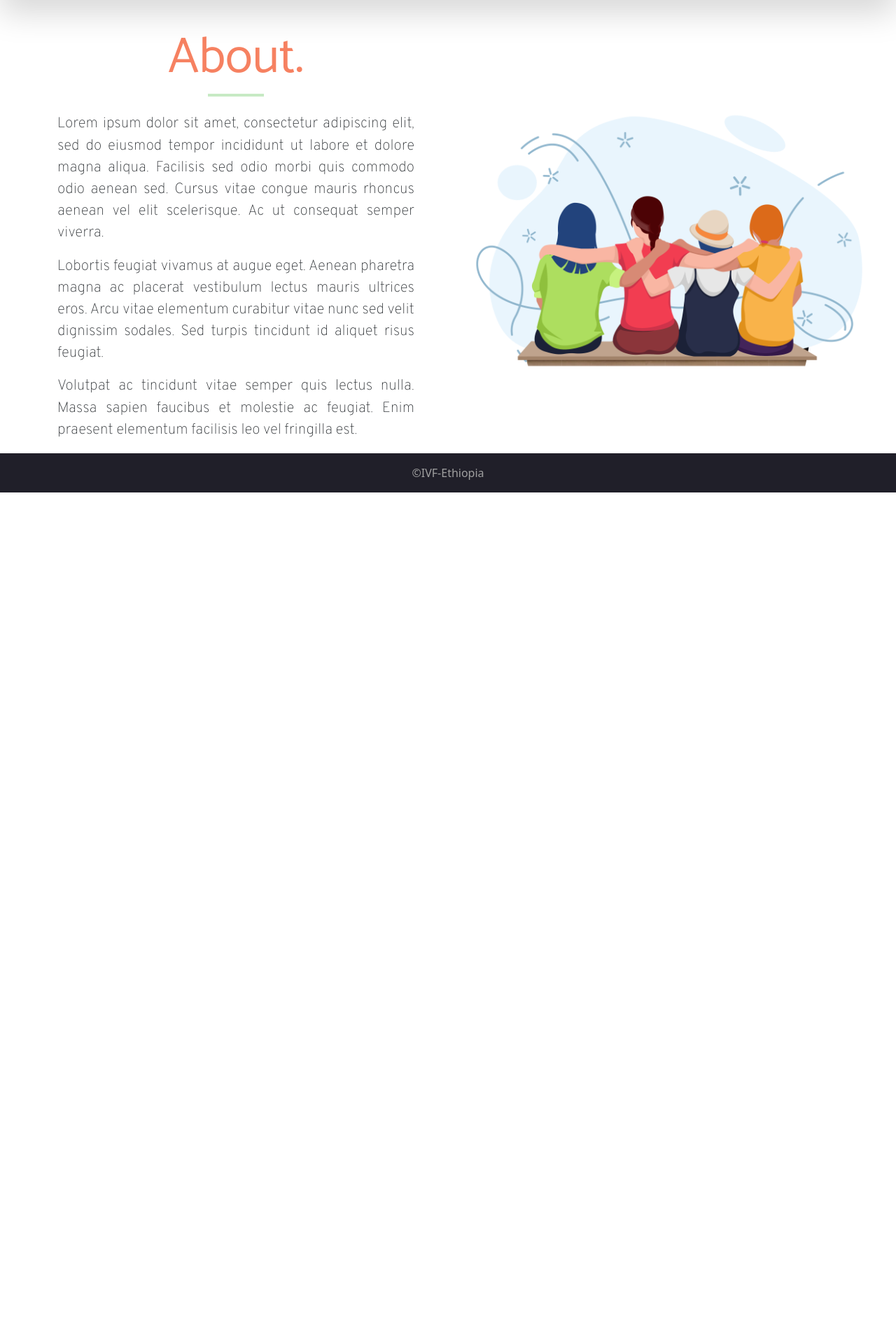
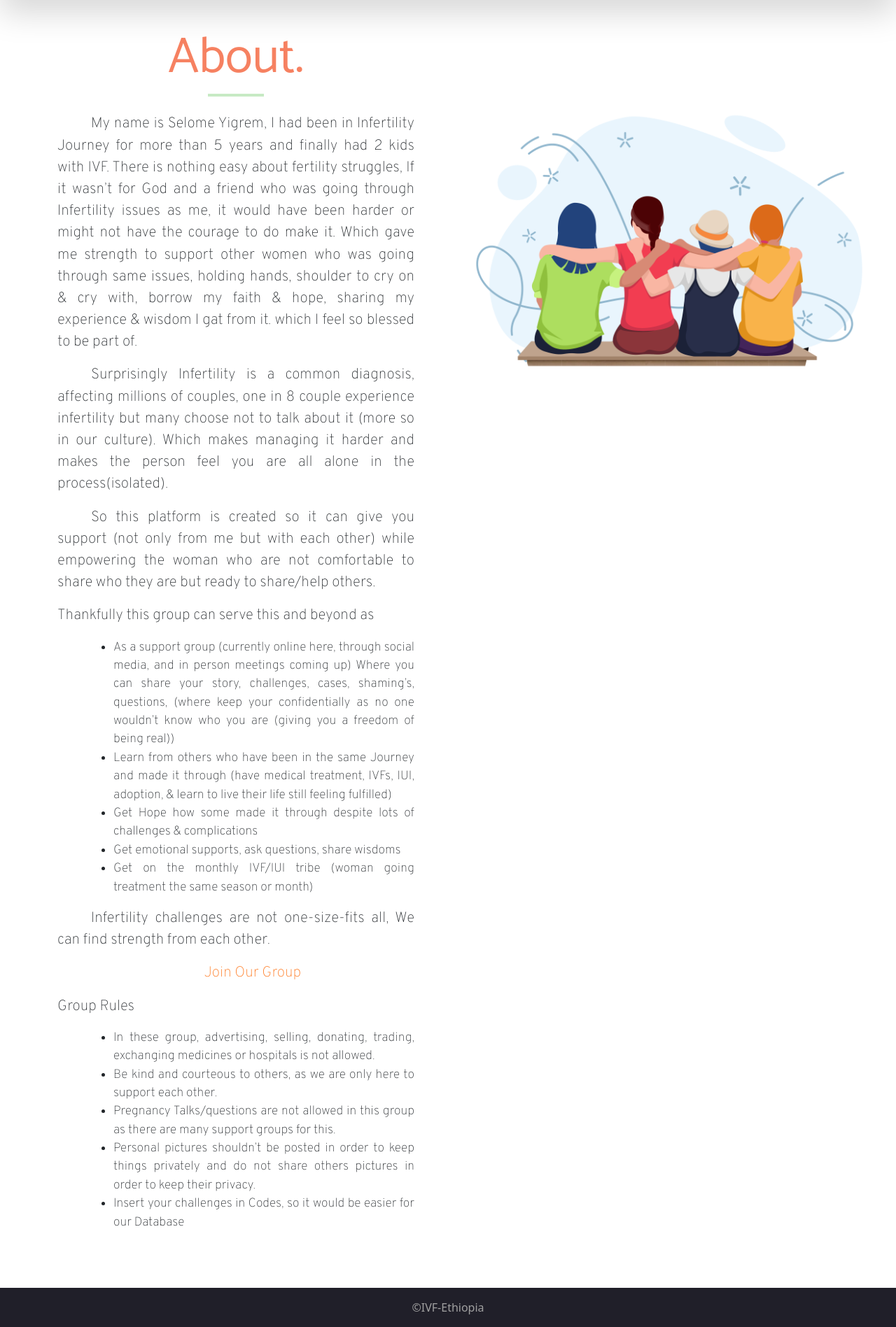
Before and after one commit to BiniyamAb/IVF-group-website, a Flask app: page /about in a window 1280 px wide. Shown: the part 56-1953 px from the top of the page at 70% size. Before the commit the page ends 760 px from the top, so only its background shows below. Run offline with Flask 2, Linux system fonts and the light colour scheme.

Commit message:
Changed the dummy contents of the pages.

```diff
--- a/static/css/aboutStyle.css
+++ b/static/css/aboutStyle.css
@@ -6,9 +6,11 @@
 
 #about-page-cont{
     margin-top: 6rem;
+    margin-bottom: 4rem
 }
 
 #about-page-cont img{
+    position: fixed;
     width: 38rem;
     height: 38rem;
 }
@@ -30,6 +32,27 @@
 
 #about-page-cont p{
     font-size: 1.3rem;
+    text-indent: 3rem;
     text-align: justify;
     font-family: 'Overpass', sans-serif;
 }
+
+#about-page-cont #ul-lead{
+    text-indent: 0rem;
+}
+
+#about-page-cont .join{
+    text-decoration: none;
+}
+
+#about-page-cont .join:hover{
+    color: rgba(255, 116, 23, 0.596);;
+}
+
+
+#about-page-cont ul li{
+    font-size: 1.1rem;
+    margin-left: 3rem;
+    text-align: justify;
+    font-family: 'Overpass', sans-serif;
+}
--- a/static/css/forumStyle.css
+++ b/static/css/forumStyle.css
@@ -26,7 +26,7 @@ body{
 
 #lead-cont .text-center span{
     color: white;
-    font-size: 3rem;
+    font-size: 5rem;
     font-family: 'Roboto', sans-serif;
     letter-spacing: 0.6rem;
     word-spacing: 1.2rem;
--- a/templates/about.html
+++ b/templates/about.html
@@ -17,9 +17,28 @@
         <div class="col-md-6 pe-5">
             <h1 class="about text-center">About.</h1>
             <hr class="mt-1">
-            <p class="mt-4">Lorem ipsum dolor sit amet, consectetur adipiscing elit, sed do eiusmod tempor incididunt ut labore et dolore magna aliqua. Facilisis sed odio morbi quis commodo odio aenean sed. Cursus vitae congue mauris rhoncus aenean vel elit scelerisque. Ac ut consequat semper viverra.</p>
-            <p>Lobortis feugiat vivamus at augue eget. Aenean pharetra magna ac placerat vestibulum lectus mauris ultrices eros. Arcu vitae elementum curabitur vitae nunc sed velit dignissim sodales. Sed turpis tincidunt id aliquet risus feugiat.</p>
-            <p>Volutpat ac tincidunt vitae semper quis lectus nulla. Massa sapien faucibus et molestie ac feugiat. Enim praesent elementum facilisis leo vel fringilla est.</p>
+            <p class="mt-4">My name is Selome Yigrem, I had been in Infertility Journey for more than 5 years and finally had 2 kids with IVF. There is nothing easy about fertility struggles, If it wasn’t for God and a friend who was going through Infertility issues as me, it would have been harder or might not have the courage to do make it. Which gave me strength to support other women who was going through same issues, holding hands, shoulder to cry on & cry with, borrow my faith & hope, sharing my experience & wisdom I gat from it. which I feel so blessed to be part of. </p>
+            <p>Surprisingly Infertility is a common diagnosis, affecting millions of couples, one in 8 couple experience infertility but many choose not to talk about it (more so in our culture).  Which makes managing it harder and makes the person feel you are all alone in the process(isolated).</p>
+            <p>So this platform is created so it can give you support (not only from me but with each other) while empowering the woman who are not comfortable to share who they are but ready to share/help others.   </p>
+            <p id="ul-lead">Thankfully this group can serve this and beyond as</p>
+            <ul>
+                <li>As a support group (currently online here, through social media, and in person meetings coming up) Where you can share your story, challenges, cases, shaming’s, questions, (where keep your confidentially as no one wouldn’t know who you are (giving you a freedom of being real))</li>
+                <li>Learn from others who have been in the same Journey and made it through (have medical treatment, IVFs, IUI, adoption, & learn to live their life still feeling fulfilled)</li>
+                <li>Get Hope how some made it through despite lots of challenges & complications</li>
+                <li>Get emotional supports, ask questions, share wisdoms</li>
+                <li>Get on the monthly IVF/IUI tribe (woman going treatment the same season or month)</li>
+            </ul>
+
+            <p>Infertility challenges are not one-size-fits all, We can find strength from each other.</p>
+            <a class="join" href="{{ url_for('auth_signup') }}"><p style="color:rgb(255, 116, 23);" class="text-center">Join Our Group</p></a>
+            <p id="ul-lead">Group Rules</p>
+            <ul>
+                <li>In these group, advertising, selling, donating, trading, exchanging medicines or hospitals is not allowed.</li>
+                <li>Be kind and courteous to others, as we are only here to support each other.</li>
+                <li>Pregnancy Talks/questions are not allowed in this group as there are many support groups for this.</li>
+                <li>Personal pictures shouldn’t be posted in order to keep things privately and do not share others pictures in order to keep their privacy.</li>
+                <li>Insert your challenges in Codes, so it would be easier for our Database</li>
+            </ul>
         </div>
         <div class="col-md-6">
             <img src="{{ url_for('static', filename='img/womenAbout.png') }}" alt="">
```
Also changed, not shown: templates/forum.html (+8 -8 lines), templates/root_layout.html (+4 -4 lines).
